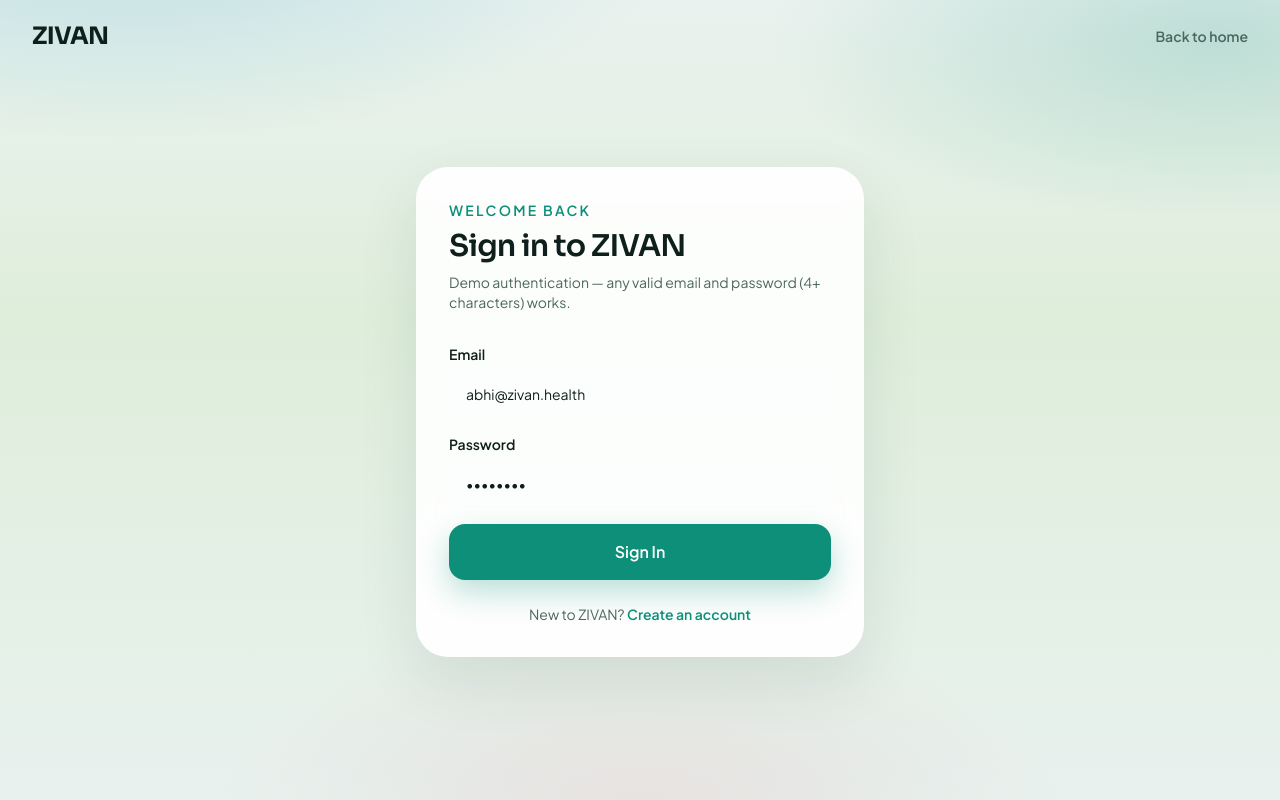
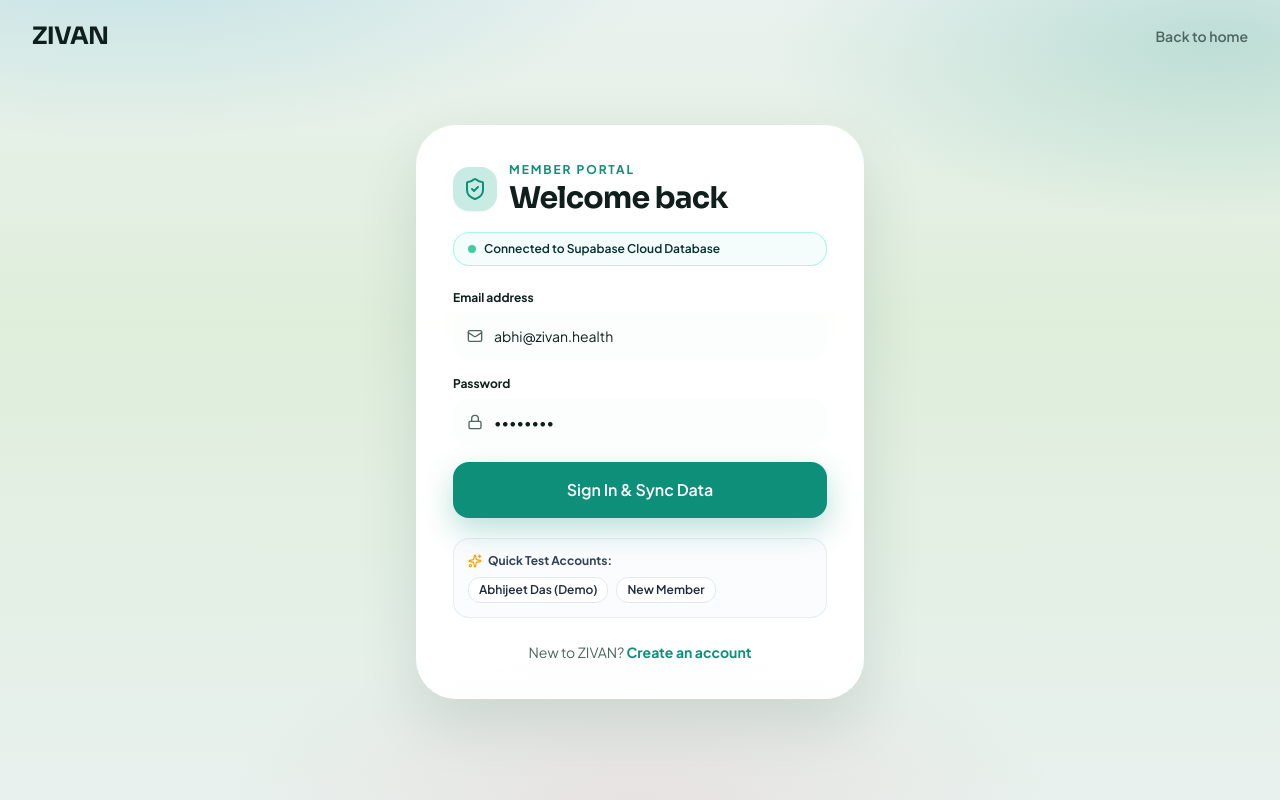
Before and after one commit to ABH1DAS/Nexora-ZIVAN-patient, a Next.js app: page /login in a window 1280 px wide. Built offline with nearby package versions, Linux system fonts and the light colour scheme; no server answers.

Commit message:
feat(login): Connect login page with Supabase backend user authentication & cloud data sync

```diff
--- a/src/app/(auth)/login/page.tsx
+++ b/src/app/(auth)/login/page.tsx
@@ -5,6 +5,7 @@ import { useAuth } from "@/lib/auth";
 import Link from "next/link";
 import { useRouter, useSearchParams } from "next/navigation";
 import { FormEvent, Suspense, useEffect, useState } from "react";
+import { Mail, Lock, ShieldCheck, CheckCircle2, Sparkles } from "lucide-react";
 
 function LoginForm() {
   const { login, user, loading } = useAuth();
@@ -36,64 +37,119 @@ function LoginForm() {
     router.push(next);
   }
 
+  function fillDemo(demoEmail: string) {
+    setEmail(demoEmail);
+    setPassword("demo1234");
+    setError(null);
+  }
+
   return (
-    <div className="w-full max-w-md rounded-[2rem] border border-border bg-white/90 p-7 shadow-[0_24px_60px_rgba(15,61,53,0.1)] backdrop-blur sm:p-8">
-      <p className="text-sm font-semibold uppercase tracking-[0.16em] text-primary">
+    <div className="w-full max-w-md rounded-[2.5rem] border border-border bg-white/95 p-7 shadow-[0_24px_60px_rgba(15,61,53,0.12)] backdrop-blur-md sm:p-9">
+      <div className="flex items-center justify-between">
+        <div className="flex items-center gap-3">
+          <div className="flex h-11 w-11 items-center justify-center rounded-2xl bg-primary-soft text-primary shadow-xs">
+            <ShieldCheck className="h-6 w-6" />
+          </div>
+          <div>
+            <p className="text-xs font-bold uppercase tracking-[0.16em] text-primary">
+              Member Portal
+            </p>
+            <h1 className="mt-0.5 font-display text-2xl font-bold tracking-tight text-foreground sm:text-3xl">
               Welcome back
-      </p>
-      <h1 className="mt-2 font-display text-3xl font-semibold tracking-tight">
-        Sign in to ZIVAN
             </h1>
-      <p className="mt-2 text-sm text-muted">
-        Demo authentication — any valid email and password (4+ characters) works.
-      </p>
+          </div>
+        </div>
+      </div>
 
-      <form className="mt-8 space-y-4" onSubmit={onSubmit} noValidate>
+      <div className="mt-4 flex items-center gap-2 rounded-2xl border border-teal-200/80 bg-teal-50/70 px-3.5 py-2 text-xs font-semibold text-teal-950">
+        <span className="h-2 w-2 rounded-full bg-emerald-500 animate-pulse shrink-0" />
+        <span>Connected to Supabase Cloud Database</span>
+      </div>
+
+      <form className="mt-6 space-y-4" onSubmit={onSubmit} noValidate>
         <div>
-          <label htmlFor="email" className="mb-1.5 block text-sm font-semibold">
-            Email
+          <label htmlFor="email" className="mb-1.5 block text-xs font-bold text-foreground">
+            Email address
           </label>
+          <div className="relative">
+            <Mail className="pointer-events-none absolute left-3.5 top-1/2 h-4 w-4 -translate-y-1/2 text-muted" />
             <input
               id="email"
               name="email"
               type="email"
               autoComplete="email"
               required
+              placeholder="name@example.com"
               value={email}
               onChange={(e) => setEmail(e.target.value)}
-            className="h-12 w-full rounded-2xl border border-border bg-[#fbfefd] px-4 text-sm outline-none transition focus:border-primary focus:ring-2 focus:ring-primary/20"
+              className="h-12 w-full rounded-2xl border border-border bg-[#fbfefd] pl-10 pr-4 text-sm outline-none transition focus:border-primary focus:ring-2 focus:ring-primary/20"
             />
           </div>
+        </div>
+
         <div>
-          <label htmlFor="password" className="mb-1.5 block text-sm font-semibold">
+          <label htmlFor="password" className="mb-1.5 block text-xs font-bold text-foreground">
             Password
           </label>
+          <div className="relative">
+            <Lock className="pointer-events-none absolute left-3.5 top-1/2 h-4 w-4 -translate-y-1/2 text-muted" />
             <input
               id="password"
               name="password"
               type="password"
               autoComplete="current-password"
               required
+              placeholder="••••••••"
               value={password}
               onChange={(e) => setPassword(e.target.value)}
-            className="h-12 w-full rounded-2xl border border-border bg-[#fbfefd] px-4 text-sm outline-none transition focus:border-primary focus:ring-2 focus:ring-primary/20"
+              className="h-12 w-full rounded-2xl border border-border bg-[#fbfefd] pl-10 pr-4 text-sm outline-none transition focus:border-primary focus:ring-2 focus:ring-primary/20"
             />
+          </div>
         </div>
 
         {error && (
-          <p className="rounded-xl bg-emergency-soft px-3 py-2 text-sm text-emergency-dark" role="alert">
+          <p className="rounded-2xl bg-rose-50 border border-rose-200 p-3 text-xs font-semibold text-rose-700" role="alert">
             {error}
           </p>
         )}
 
-        <Button type="submit" className="w-full" size="lg" disabled={submitting}>
-          {submitting ? "Signing in..." : "Sign In"}
+        <Button
+          type="submit"
+          className="w-full shadow-[0_8px_25px_rgba(13,143,122,0.35)] hover:shadow-[0_12px_32px_rgba(13,143,122,0.45)]"
+          size="lg"
+          disabled={submitting}
+        >
+          {submitting ? "Authenticating with Backend..." : "Sign In & Sync Data"}
         </Button>
       </form>
 
-      <p className="mt-6 text-center text-sm text-muted">
+      {/* Demo quick fill */}
+      <div className="mt-5 rounded-2xl border border-slate-200/80 bg-slate-50/60 p-3.5 text-xs">
+        <p className="font-bold text-slate-700 mb-2 flex items-center gap-1.5">
+          <Sparkles className="h-3.5 w-3.5 text-amber-500" />
+          Quick Test Accounts:
+        </p>
+        <div className="flex flex-wrap gap-2">
+          <button
+            type="button"
+            onClick={() => fillDemo("abhi@zivan.health")}
+            className="rounded-xl border border-slate-200 bg-white px-2.5 py-1 font-semibold text-slate-800 hover:border-primary hover:text-primary transition"
+          >
+            Abhijeet Das (Demo)
+          </button>
+          <button
+            type="button"
+            onClick={() => fillDemo("member@zivan.health")}
+            className="rounded-xl border border-slate-200 bg-white px-2.5 py-1 font-semibold text-slate-800 hover:border-primary hover:text-primary transition"
+          >
+            New Member
+          </button>
+        </div>
+      </div>
+
+      <p className="mt-6 text-center text-xs text-muted sm:text-sm">
         New to ZIVAN?{" "}
-        <Link href="/signup" className="font-semibold text-primary hover:underline">
+        <Link href="/signup" className="font-bold text-primary hover:underline">
           Create an account
         </Link>
       </p>
--- a/src/lib/auth.tsx
+++ b/src/lib/auth.tsx
@@ -12,6 +12,7 @@ import {
 import {
   createInitialUserData,
   fetchHealthProfile,
+  fetchUserByEmail,
   isSupabaseConfigured,
 } from "@/lib/supabase";
 
@@ -118,14 +119,36 @@ export function AuthProvider({ children }: { children: ReactNode }) {
         return { ok: false as const, error: "Password must be at least 4 characters." };
       }
 
+      let authUser: AuthUser;
+
+      // 1. Query Supabase backend for this user
+      if (isSupabaseConfigured) {
+        const remoteUser = await fetchUserByEmail(normalized);
+        if (remoteUser) {
+          authUser = {
+            id: remoteUser.id,
+            name: remoteUser.name,
+            email: remoteUser.email,
+            plan: remoteUser.plan || "Plus",
+            phone: remoteUser.phone || "+91 98765 43210",
+            bloodGroup: remoteUser.bloodGroup || "O+",
+          };
+          persist(authUser);
+          return { ok: true as const, user: authUser };
+        }
+      }
+
+      // 2. Check local session or create new
       const existing = readStoredUser();
-      const userId = existing?.email === normalized ? existing.id : `user_${normalized.replace(/[^a-zA-Z0-9]/g, "_")}`;
+      const userId = existing?.email === normalized ? existing.id : (normalized === "abhi@zivan.health" ? "demo-user" : `user_${normalized.replace(/[^a-zA-Z0-9]/g, "_")}`);
       const name =
         existing?.email === normalized
           ? existing.name
+          : normalized === "abhi@zivan.health"
+          ? "Abhijeet Das"
           : normalized.split("@")[0]?.replace(/[._]/g, " ") || "Member";
 
-      const authUser: AuthUser = {
+      authUser = {
         id: userId,
         name: name
           .split(" ")
@@ -139,7 +162,7 @@ export function AuthProvider({ children }: { children: ReactNode }) {
 
       persist(authUser);
 
-      // Connect & ensure user data exists in Supabase
+      // 3. Connect & ensure user tables exist in Supabase
       if (isSupabaseConfigured) {
         createInitialUserData(authUser.id, authUser.name, authUser.email, {
           phone: authUser.phone,
--- a/src/lib/supabase.ts
+++ b/src/lib/supabase.ts
@@ -234,6 +234,80 @@ export function getActiveUserId(): string {
     return parsed?.id || "demo-user";
   } catch {
     return "demo-user";
+  }
+}
+
+/**
+ * Looks up an existing user in Supabase by email across users and health_profiles
+ */
+export async function fetchUserByEmail(
+  email: string
+): Promise<{ id: string; name: string; email: string; phone?: string; bloodGroup?: string; plan?: "Free" | "Plus" | "Family" } | null> {
+  if (!supabase) return null;
+  const normalized = email.trim().toLowerCase();
+
+  try {
+    // 1. Try querying users table
+    const { data: userData } = await supabase
+      .from("users")
+      .select("*")
+      .eq("email", normalized)
+      .maybeSingle();
+
+    if (userData) {
+      return {
+        id: userData.id,
+        name: userData.name,
+        email: userData.email,
+        phone: userData.phone,
+        bloodGroup: userData.blood_group,
+        plan: (userData.plan as "Free" | "Plus" | "Family") || "Plus",
+      };
+    }
+
+    // 2. Try looking up in health_profiles by constructed id
+    const possibleId = `user_${normalized.replace(/[^a-zA-Z0-9]/g, "_")}`;
+    const { data: hpData } = await supabase
+      .from("health_profiles")
+      .select("*")
+      .eq("patient_id", possibleId)
+      .maybeSingle();
+
+    if (hpData) {
+      return {
+        id: hpData.patient_id,
+        name: hpData.full_name,
+        email: normalized,
+        phone: hpData.doctor_phone,
+        bloodGroup: hpData.blood_group,
+        plan: "Plus",
+      };
+    }
+
+    // 3. Fallback check for demo-user
+    if (normalized === "abhi@zivan.health" || normalized === "demo@zivan.health") {
+      const { data: demoHp } = await supabase
+        .from("health_profiles")
+        .select("*")
+        .eq("patient_id", "demo-user")
+        .maybeSingle();
+
+      if (demoHp) {
+        return {
+          id: "demo-user",
+          name: demoHp.full_name || "Abhijeet Das",
+          email: normalized,
+          phone: demoHp.doctor_phone || "+91 98765 43210",
+          bloodGroup: demoHp.blood_group || "O+",
+          plan: "Plus",
+        };
+      }
+    }
+
+    return null;
+  } catch (err) {
+    console.warn("fetchUserByEmail exception:", err);
+    return null;
   }
 }
 
```
Lines whose indentation alone changed are shown as unchanged.
